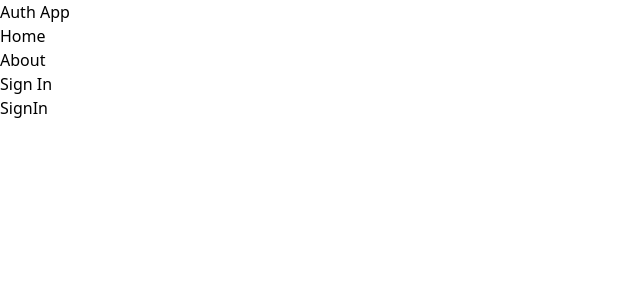
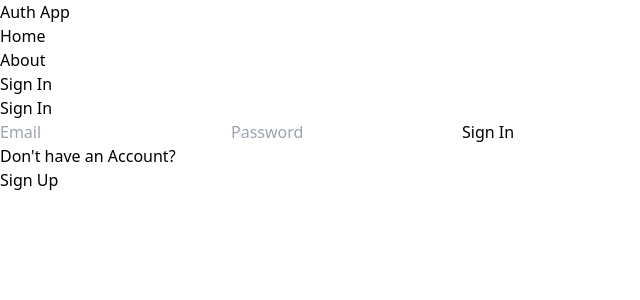
Before and after one commit to mangala-karunarathne/auth-client, a React (Vite) app: page /sign-in in a window 1280 px wide. Shown: the top 300 px of the page, without its empty margins (0-640 px from the left). Built offline with nearby package versions, Linux system fonts and the light colour scheme.

Commit message:
CHG | Signin, Signup navigations

```diff
--- a/src/pages/SignIn.jsx
+++ b/src/pages/SignIn.jsx
@@ -1,7 +1,71 @@
-import React, { useState } from "react";
+import { useState } from "react";
+import { Link, useNavigate } from "react-router-dom";
 
-function SignIn() {
-  return <div>SignIn</div>;
+export default function SignIn() {
+  const [formData, setFormData] = useState({});
+  const [error, setError] = useState(false);
+  const [loading, setLoading] = useState(false);
+
+  const navigate = useNavigate();
+
+  const handleChange = (e) => {
+    setFormData({ ...formData, [e.target.id]: e.target.value });
+  };
+  const handleSubmit = async (e) => {
+    e.preventDefault();
+    try {
+      setLoading(true);
+      const res = await fetch("/api/auth/signin", {
+        method: "POST",
+        headers: {
+          "Content-Type": "application/json",
+        },
+        body: JSON.stringify(formData),
+      });
+      const data = await res.json();
+      setLoading(false);
+      if (data.success === false) {
+        setError(true);
+        return;
+      }
+      navigate("/");
+    } catch (error) {
+      setError(true);
+      setLoading(true);
+    }
+  };
+  return (
+    <div className="p-3 max-w-lg mx-auto">
+      <h1 className="text-3xl text-center font-semibold my-7">Sign In</h1>
+      <form onSubmit={handleSubmit} className="flex flex-col gap-4">
+        <input
+          type="text"
+          placeholder="Email"
+          id="email"
+          className="bg-slate-100 p-3 rounded-lg"
+          onChange={handleChange}
+        />
+        <input
+          type="password"
+          placeholder="Password"
+          id="password"
+          className="bg-slate-100 p-3 rounded-lg"
+          onChange={handleChange}
+        />
+        <button
+          disabled={loading}
+          className="bg-slate-700 text-white p-3 rounded-lg uppercase hover:opacity-80"
+        >
+          {loading ? "loading..." : "Sign In"}
+        </button>
+      </form>
+      <div className="flex gap-3 mt-5">
+        <p>{`Don\'t have an Account?`}</p>
+        <Link to="/sign-up">
+          <span className="text-blue-500">Sign Up</span>
+        </Link>
+      </div>
+      <p className="text-red-700 mt-5">{error && "Something Went wrong.."}</p>
+    </div>
+  );
 }
-
-export default SignIn;
--- a/src/pages/SignUp.jsx
+++ b/src/pages/SignUp.jsx
@@ -1,9 +1,12 @@
 import { useState } from "react";
-import { Link } from "react-router-dom";
+import { Link, useNavigate } from "react-router-dom";
 export default function SignUp() {
   const [formData, setFormData] = useState({});
   const [error, setError] = useState(false);
   const [loading, setLoading] = useState(false);
+
+  const navigate = useNavigate();
+
   const handleChange = (e) => {
     setFormData({ ...formData, [e.target.id]: e.target.value });
   };
@@ -24,6 +27,7 @@
         setError(true);
         return;
       }
+      navigate('/sign-in')
     } catch (error) {
       setError(true);
       setLoading(true);
```
